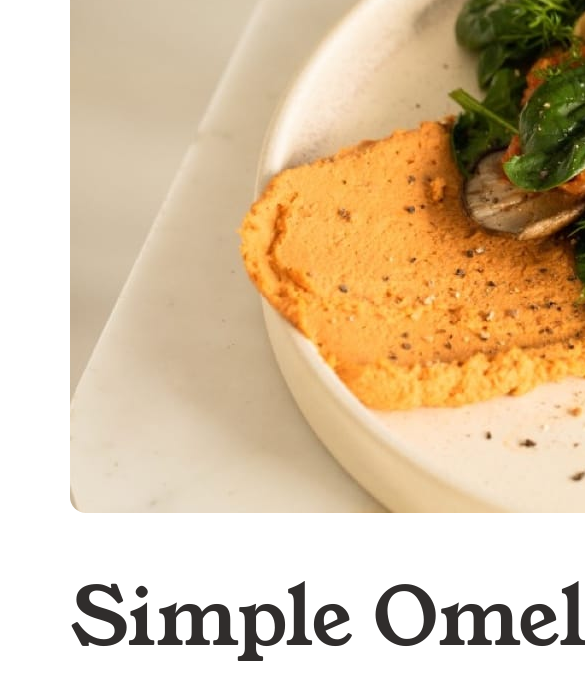
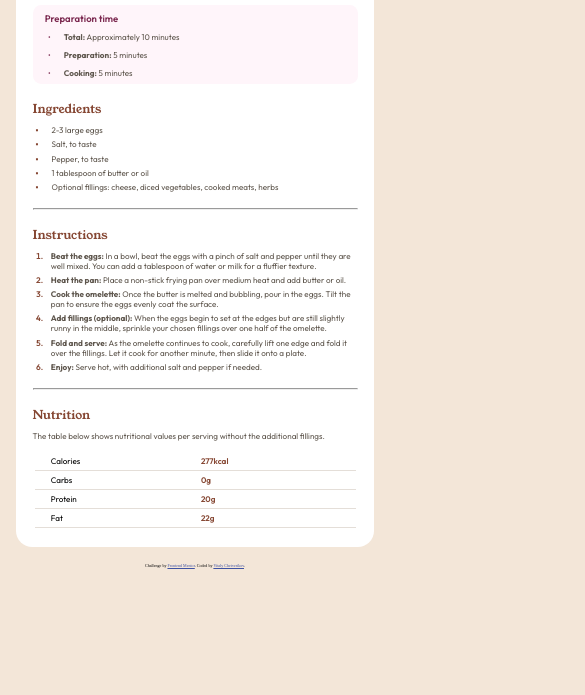
Before and after one commit to vitchet/fm-recipepagemain, a plain HTML site: page index.html in a window 390 px wide. Shown: the part 239-934 px from the top of the page, 585 px wide, since content can reach past the window. After the commit the page ends 844 px from the top, so only its background shows below. Drawn offline with Linux system fonts and the light colour scheme.

Commit message:
Changed the entire markup to flex-box model and responsive.

```diff
--- a/css/style.css
+++ b/css/style.css
@@ -1,5 +1,8 @@
 @import url("https://fonts.googleapis.com/css2?family=Young+Serif&display=swap");
 @import url("https://fonts.googleapis.com/css2?family=Outfit:wght@100..900&display=swap");
+
+
+/* RESET */
 
 * {
     margin: 0;
@@ -7,7 +10,16 @@
     box-sizing: border-box;
 }
 
+img {
+    display: block;
+    width: 100%;
+    height: auto;
+}
+
+/* VARIABLES */
+
 :root {
+    /* Colors */
     --nutmeg-color: hsl(14, 45%, 36%);
     --dark-raspberry-color: hsl(332, 51%, 32%);
     --white-color: hsl(0, 0%, 100%);
@@ -16,132 +28,197 @@
     --light-grey-color: hsl(30, 18%, 87%);
     --wenge-brown-color: hsl(30, 10%, 34%);
     --dark-charcoal-color: hsl(24, 5%, 18%);
+
+    /* Static Values */
+    /* Note that values are presented without units. */
+    --screen-width-base: 768;
+    --screen-width-min: 320;
+    --screen-width-max: 1024;
+    --font-size-base: 16;
+
+    /* Calculated Values */
+    --font-size-min: calc(var(--screen-width-min) / var(--screen-width-base) * var(--font-size-base) * 1px);
+    --font-size-max: calc(var(--screen-width-max) / var(--screen-width-base) * var(--font-size-base) * 1px);
+    --font-size-val: calc(100vw / var(--screen-width-base) * var(--font-size-base));
+
+    --body-padding: 2rem;
+
+    --width-min: calc(((var(--screen-width-min) * 1px) - (var(--body-padding) * 2)));
+    --width-max: calc(((var(--screen-width-max) * 1px) - (var(--body-padding) * 2)));
+    --width-val: calc(100vw - (var(--body-padding) * 2));
+}
+
+/* GENERAL */
+
+html {
+    font-size: clamp(var(--font-size-min), var(--font-size-val), var(--font-size-max));
 }
 
 body {
-    font-size: 16px;
+    display: flex;
+    flex-flow: column nowrap;
+    justify-content: flex-start;
+    align-items: center;
+    gap: 2rem;
     background-color: var(--eggshell-color);
+    padding: var(--body-padding);
 }
 
-main {
-    width: 1440px;
-    margin: 6rem auto;
-    padding: 3.5rem 0;
+.recipe-page {
+    display: flex;
+    flex-flow: column nowrap;
+    align-items: center;
+    gap: 2rem;
+    width: clamp(var(--width-min), var(--width-val), var(--width-max));
+    padding: 2rem;
     background-color: var(--white-color);
     border-radius: 2rem;
-}
 
-main > header {
-    margin: 0 auto;
-    width: 1300px;
-}
+    ul {
+        list-style-type: none;
+        margin-left: 0.75em;
 
-main > header img {
-    display: block;
-    margin: 0 auto 3rem;
-    border-radius: 1rem;
+        li {
+            padding-left: 1.6em;
+        }
+    }
+
+    ol {
+        margin-left: 1.5em;
+
+        li {
+            padding-left: 0.75em;
+        }
+    }
+
+    li,
+    p {
+        color: var(--wenge-brown-color);
+        font-family: Outfit, "sans-serif";
+    }
+
+    header {
+        display: flex;
+        flex-flow: column nowrap;
+        gap: 1rem;
+
+
+        .preface {
+            display: flex;
+            flex-flow: column nowrap;
+            gap: 0.5rem;
+
+            img {
+                border-radius: 1rem;
+            }
+
+            h1 {
+                color: var(--dark-charcoal-color);
+                font-family: "Young Serif", serif;
+                font-size: 2rem;
+                font-weight: 400;
+            }
+        }
+
+        .prep-time,
+        .prep-time>ul {
+            display: flex;
+            flex-flow: column nowrap;
+            gap: 1rem;
+        }
+
+        .prep-time {
+            padding: 0.75rem 1.5rem;
+            background-color: var(--rose-white-color);
+            border-radius: 1rem;
+
+            h3 {
+                color: var(--dark-raspberry-color);
+                font-family: Outfit, "sans-serif";
+                font-weight: 600;
+            }
+
+            ul>li::marker {
+                content: "•";
+                color: var(--dark-raspberry-color);
+            }
+        }
+    }
+
+    .recipe-containter {
+        display: flex;
+        flex-flow: column nowrap;
+        gap: 2rem;
+        width: 100%;
+
+        .recipe-section {
+            display: flex;
+            flex-flow: column nowrap;
+            gap: 1rem;
+
+            h2 {
+                color: var(--nutmeg-color);
+                font-family: "Young Serif", serif;
+                font-size: 1.5rem;
+                font-weight: 400;
+            }
+
+            ul,
+            ol {
+                display: flex;
+                flex-flow: column nowrap;
+                gap: 0.5rem;
+
+                li::marker {
+                    color: var(--nutmeg-color);
+                    font-weight: 600;
+                }
+            }
+
+            ul {
+                li::marker {
+                    content: "▪";
+                }
+            }
+
+            hr {
+                border: 1px solid var(--light-grey-color);
+            }
+
+            table {
+                tr {
+                    display: block;
+                    padding: 0.5rem 2rem;
+                    border-bottom: 1px solid var(--light-grey-color);
+                }
+
+                th,
+                td {
+                    width: 45%;
+                    display: inline-block;
+                    text-align: left;
+                    font-family: Outfit, "sans-serif";
+                }
+
+                th {
+                    margin-right: 2.25rem;
+                    font-weight: 400;
+                }
+
+                td {
+                    font-weight: 600;
+                    color: var(--nutmeg-color);
+                }
+            }
+        }
+    }
 }
 
 footer {
-    margin: 2rem auto;
+    font-size: 0.5rem;
     text-align: center;
 }
 
 footer a {
     color: hsl(228, 45%, 44%);
 }
-
-.prep-time {
-    margin: 4rem auto;
-    padding: 1.5rem 3rem;
-    background-color: var(--rose-white-color);
-    border-radius: 1rem;
-}
-
-article {
-    margin: 0 auto;
-    width: 1300px;
-}
-
-h1 {
-    margin: 1.5rem 0;
-    color: var(--dark-charcoal-color);
-    font-family: "Young Serif", serif;
-    font-size: 5rem;
-    font-weight: 400;
-}
-
-h2 {
-    margin: 1rem 0;
-    color: var(--nutmeg-color);
-    font-family: "Young Serif", serif;
-    font-size: 3rem;
-    font-weight: 400;
-}
-
-h3 {
-    margin: 1rem 0;
-    color: var(--dark-raspberry-color);
-    font-family: Outfit, "sans-serif";
-    font-size: 2rem;
-    font-weight: 600;
-}
-
-li {
-    list-style-type: none;
-    padding-left: 0.3em;
-}
-
-hr {
-    margin: 3rem 0;
-    border: 1px solid var(--light-grey-color);
-}
-
-li, p {
-    margin: 1rem 0;
-    color: var(--wenge-brown-color);
-    font-family: Outfit, "sans-serif";
-    font-size: 2rem;
-}
-
-li::before {
-    padding-right: 1.3em;
-}
-
-article li::before {
-    content: "▪";
-    color: var(--nutmeg-color);
-}
-
-header li::before {
-    content: "•";
-    color: var(--dark-raspberry-color);
-}
-
-table {
-    width: 1330px;
-}
-
-tr {
-    display: block;
-    padding: 1rem 4rem;
-    border-bottom: 1px solid var(--light-grey-color);
-}
-
-th, td {
-    width: 37rem;
-    text-align: left;
-    font-family: Outfit, "sans-serif";
-}
-
-th {
-    font-weight: 400;
-    font-size: 2rem;
-    color: var(--wenge-brown-color);
-}
-
-td {
-    font-weight: 600;
-    font-size: 2rem;
-    color: var(--nutmeg-color)
-}
--- a/index.html
+++ b/index.html
@@ -13,10 +13,10 @@
 </head>
 
 <body>
-  <main>
+  <main class="recipe-page">
     <header>
-      <section>
       <img src="images/image-omelette.jpeg">
+      <section class="preface">
         <h1>Simple Omelette Recipe</h1>
         <p>
           An easy and quick dish, perfect for any meal. This classic omelette
@@ -25,18 +25,16 @@
         </p>
       </section>
       <section class="prep-time">
-        <div>
         <h3>Preparation time</h3>
         <ul>
           <li><b>Total:</b> Approximately 10 minutes</li>
           <li><b>Preparation:</b> 5 minutes</li>
           <li><b>Cooking:</b> 5 minutes</li>
         </ul>
-        </div>
       </section>
     </header>
-    <article>
-      <section id="ingredients">
+    <article class="recipe-containter">
+      <section id="ingredients" class="recipe-section">
         <header>
           <h2>Ingredients</h2>
         </header>
@@ -45,13 +43,11 @@
           <li>Salt, to taste</li>
           <li>Pepper, to taste</li>
           <li>1 tablespoon of butter or oil</li>
-          <li>
-            Optional fillings: cheese, diced vegetables, cooked meats, herbs
-          </li>
+          <li>Optional fillings: cheese, diced vegetables, cooked meats, herbs</li>
         </ul>
       </section>
       <hr>
-      <section id="instructions">
+      <section id="instructions" class="recipe-section">
         <header>
           <h2>Instructions</h2>
         </header>
@@ -85,7 +81,7 @@
         </ol>
       </section>
       <hr>
-      <section id="nutrition">
+      <section id="nutrition" class="recipe-section">
         <header>
           <h2>Nutrition</h2>
         </header>
```
Lines whose indentation alone changed are shown as unchanged.
